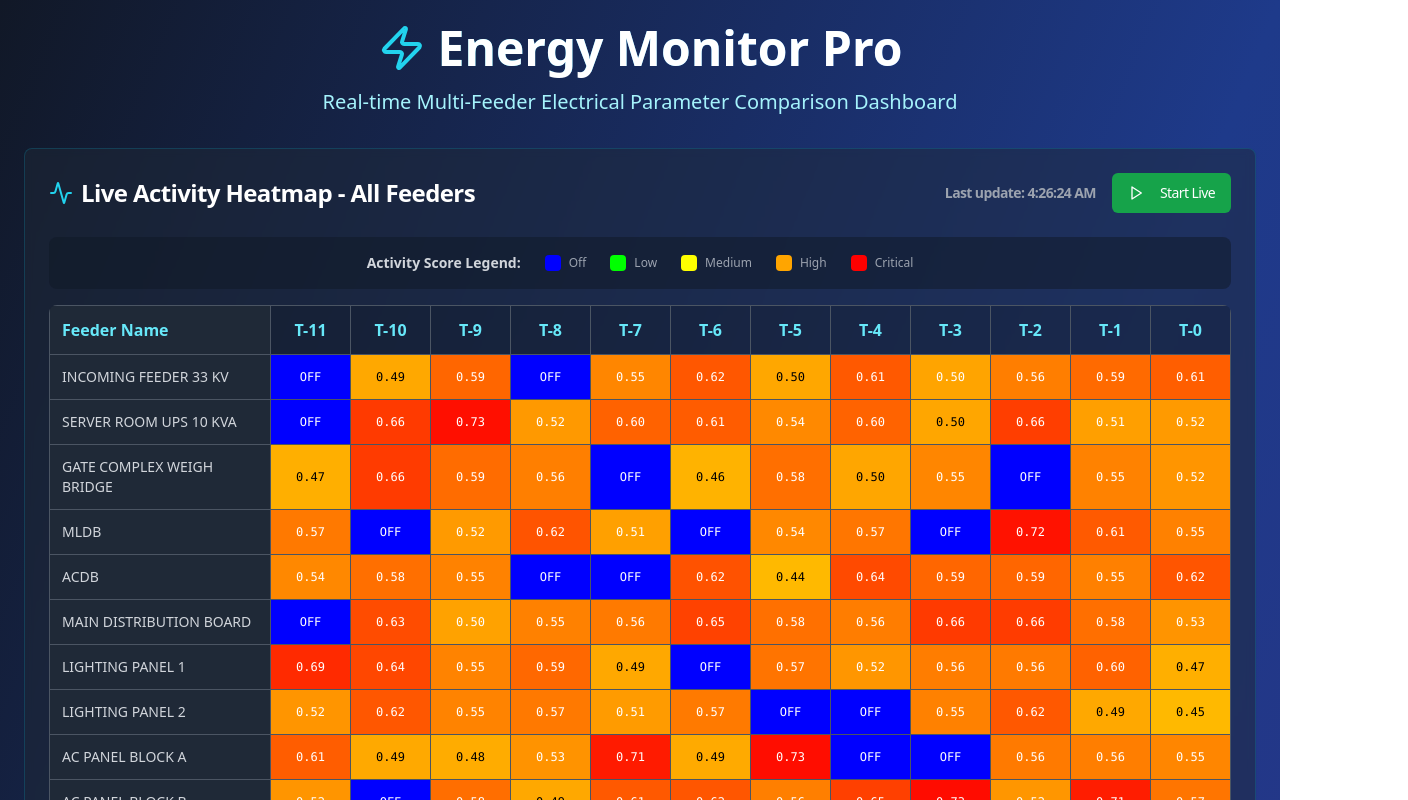
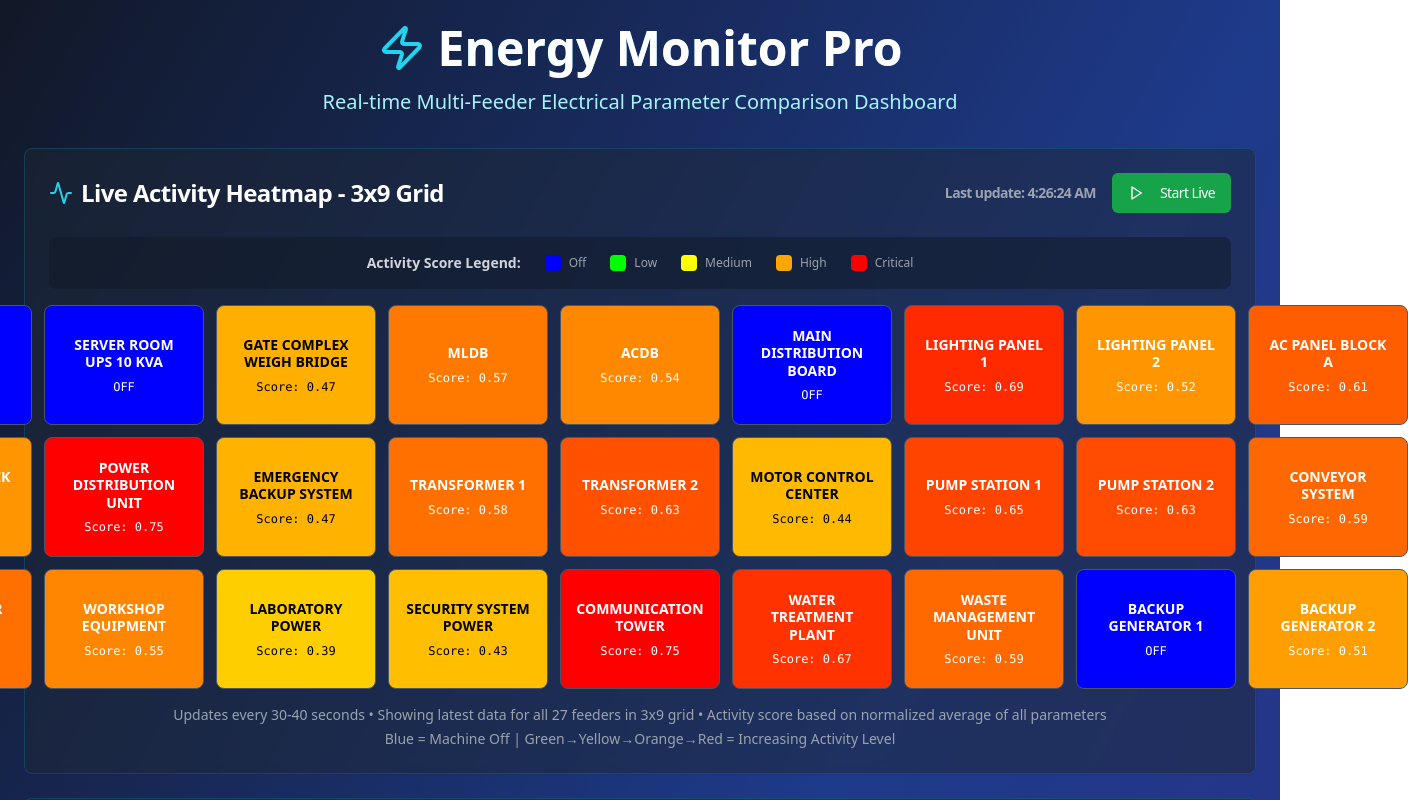
Before and after one commit to Sujalsw/energy-flow-visualizer-compare, a React (Vite) app: page / in a window 1280 px wide. Shown: the top 800 px of the page, 1408 px wide, since content can reach past the window. Built offline with nearby package versions, Linux system fonts and the light colour scheme.

Commit message:
Refactor: Implement 3x9 real-time heatmap
Implement a 3x9 grid heatmap displaying real-time activity scores for 27 feeders, updating every 30-40 seconds. Normalize parameters, calculate activity scores, and apply color gradients based on the score.

```diff
--- a/src/components/LiveHeatmap.tsx
+++ b/src/components/LiveHeatmap.tsx
@@ -43,7 +43,7 @@ const parameters = [
   'active_energy'
 ];
 
-// Predefined ranges for normalization (you can adjust these based on your actual data ranges)
+// Predefined ranges for normalization
 const parameterRanges = {
   current_r: { min: 0, max: 100 },
   current_y: { min: 0, max: 100 },
@@ -57,31 +57,26 @@ const parameterRanges = {
   active_energy: { min: 0, max: 2000 }
 };
 
-interface HeatmapData {
+interface FeederData {
   feeder: string;
-  timePoints: {
-    timestamp: string;
   activityScore: number;
   isOff: boolean;
   rawData: any;
-  }[];
+  timestamp: string;
 }
 
-// Generate mock data that simulates the API response
+// Generate mock data that simulates the latest API response
 const generateMockApiData = () => {
   const now = new Date();
   const data = [];
 
-  for (let timeOffset = 11; timeOffset >= 0; timeOffset--) {
-    const timestamp = new Date(now.getTime() - timeOffset * 35 * 1000); // 35 second intervals
-
   slaveFeeders.forEach((feeder, index) => {
     // Simulate some feeders being "off" occasionally
-      const isOff = Math.random() < 0.1; // 10% chance of being off
+    const isOff = Math.random() < 0.15; // 15% chance of being off
 
     const dataPoint = {
-        id: index + 1 + timeOffset * 27,
-        timestamp: timestamp.toISOString(),
+      id: index + 1,
+      timestamp: now.toISOString(),
       location: "MRSS",
       slave_id: index + 1,
       slave_name: feeder,
@@ -99,7 +94,6 @@ const generateMockApiData = () => {
 
     data.push(dataPoint);
   });
-  }
 
   return data;
 };
@@ -112,7 +106,7 @@ const normalizeParameter = (value: number, param: string): number => {
   return Math.max(0, Math.min(1, (value - range.min) / (range.max - range.min)));
 };
 
-// Calculate activity score for a feeder at a given time
+// Calculate activity score for a feeder
 const calculateActivityScore = (data: any): { score: number; isOff: boolean } => {
   // Check if all parameters are zero (machine is off)
   const allParametersZero = parameters.every(param => data[param] === 0);
@@ -156,42 +150,53 @@ const getActivityColor = (activityScore: number, isOff: boolean): string => {
   }
 };
 
-// Process API data into heatmap format
-const processHeatmapData = (apiData: any[]): HeatmapData[] => {
-  const processed: HeatmapData[] = [];
+// Process API data into grid format
+const processGridData = (apiData: any[]): FeederData[] => {
+  return slaveFeeders.map(feeder => {
+    const feederData = apiData.find(item => item.slave_name === feeder);
 
-  slaveFeeders.forEach(feeder => {
-    const feederData = apiData.filter(item => item.slave_name === feeder);
+    if (!feederData) {
+      return {
+        feeder,
+        activityScore: 0,
+        isOff: true,
+        rawData: null,
+        timestamp: new Date().toISOString()
+      };
+    }
 
-    // Group by timestamp and calculate activity scores
-    const timePointsMap = new Map();
+    const { score, isOff } = calculateActivityScore(feederData);
 
-    feederData.forEach(item => {
-      const { score, isOff } = calculateActivityScore(item);
-      timePointsMap.set(item.timestamp, {
-        timestamp: item.timestamp,
+    return {
+      feeder,
       activityScore: score,
       isOff: isOff,
-        rawData: item
+      rawData: feederData,
+      timestamp: feederData.timestamp
+    };
   });
-    });
+};
 
-    // Convert to array and sort by timestamp
-    const timePoints = Array.from(timePointsMap.values()).sort(
-      (a, b) => new Date(a.timestamp).getTime() - new Date(b.timestamp).getTime()
-    );
+// Arrange feeders in 3x9 grid
+const arrangeInGrid = (feeders: FeederData[]): FeederData[][] => {
+  const grid: FeederData[][] = [];
 
-    processed.push({
-      feeder,
-      timePoints
-    });
-  });
+  for (let row = 0; row < 3; row++) {
+    const rowData: FeederData[] = [];
+    for (let col = 0; col < 9; col++) {
+      const index = row * 9 + col;
+      if (index < feeders.length) {
+        rowData.push(feeders[index]);
+      }
+    }
+    grid.push(rowData);
+  }
 
-  return processed;
+  return grid;
 };
 
 const LiveHeatmap: React.FC = () => {
-  const [heatmapData, setHeatmapData] = useState<HeatmapData[]>([]);
+  const [gridData, setGridData] = useState<FeederData[][]>([]);
   const [isLiveActive, setIsLiveActive] = useState(false);
   const [lastUpdate, setLastUpdate] = useState<Date | null>(null);
 
@@ -203,13 +208,14 @@ const LiveHeatmap: React.FC = () => {
       // const apiData = await response.json();
 
       const apiData = generateMockApiData();
-      const processedData = processHeatmapData(apiData);
-      setHeatmapData(processedData);
+      const processedData = processGridData(apiData);
+      const gridArranged = arrangeInGrid(processedData);
+      setGridData(gridArranged);
       setLastUpdate(new Date());
 
-      console.log('Heatmap data updated:', processedData.length, 'feeders');
+      console.log('Grid heatmap data updated:', processedData.length, 'feeders');
     } catch (error) {
-      console.error('Error fetching heatmap data:', error);
+      console.error('Error fetching grid heatmap data:', error);
     }
   };
 
@@ -235,23 +241,13 @@ const LiveHeatmap: React.FC = () => {
     };
   }, [isLiveActive]);
 
-  // Generate time column headers
-  const getTimeHeaders = () => {
-    if (heatmapData.length === 0) return [];
-
-    const firstFeederTimePoints = heatmapData[0]?.timePoints || [];
-    return firstFeederTimePoints.map((_, index) => `T-${11 - index}`);
-  };
-
-  const timeHeaders = getTimeHeaders();
-
   return (
     <Card className="bg-gray-800/50 border-cyan-500/20 backdrop-blur-sm">
       <CardHeader>
         <CardTitle className="text-white flex items-center justify-between">
           <div className="flex items-center space-x-2">
             <Activity className="h-6 w-6 text-cyan-400" />
-            <span>Live Activity Heatmap - All Feeders</span>
+            <span>Live Activity Heatmap - 3x9 Grid</span>
             {isLiveActive && (
               <div className="flex items-center space-x-2 ml-4">
                 <div className="w-3 h-3 bg-green-500 rounded-full animate-pulse"></div>
@@ -289,7 +285,7 @@ const LiveHeatmap: React.FC = () => {
         </CardTitle>
       </CardHeader>
       <CardContent>
-        {heatmapData.length > 0 ? (
+        {gridData.length > 0 ? (
           <div className="space-y-4">
             {/* Legend */}
             <div className="flex items-center justify-center space-x-6 p-4 bg-gray-900/50 rounded-lg">
@@ -316,75 +312,62 @@ const LiveHeatmap: React.FC = () => {
               </div>
             </div>
 
-            {/* Heatmap Table */}
-            <div className="overflow-x-auto bg-gray-900/30 rounded-lg">
-              <table className="w-full border-collapse">
-                <thead>
-                  <tr>
-                    <th className="sticky left-0 bg-gray-800 text-cyan-300 p-3 text-left border border-gray-600 font-semibold min-w-[200px]">
-                      Feeder Name
-                    </th>
-                    {timeHeaders.map((header, index) => (
-                      <th
-                        key={index}
-                        className="text-cyan-300 p-3 text-center border border-gray-600 font-semibold min-w-[80px]"
-                      >
-                        {header}
-                      </th>
-                    ))}
-                  </tr>
-                </thead>
-                <tbody>
-                  {heatmapData.map((feederData, rowIndex) => (
-                    <tr key={feederData.feeder} className="hover:bg-gray-700/30 transition-colors">
-                      <td className="sticky left-0 bg-gray-800 text-gray-300 p-3 border border-gray-600 font-medium text-sm">
-                        {feederData.feeder}
-                      </td>
-                      {feederData.timePoints.map((timePoint, colIndex) => {
-                        const backgroundColor = getActivityColor(timePoint.activityScore, timePoint.isOff);
-                        const textColor = timePoint.isOff || timePoint.activityScore > 0.5 ? '#FFFFFF' : '#000000';
+            {/* 3x9 Grid Heatmap */}
+            <div className="space-y-3">
+              {gridData.map((row, rowIndex) => (
+                <div key={rowIndex} className="flex space-x-3 justify-center">
+                  {row.map((feederData, colIndex) => {
+                    const backgroundColor = getActivityColor(feederData.activityScore, feederData.isOff);
+                    const textColor = feederData.isOff || feederData.activityScore > 0.5 ? '#FFFFFF' : '#000000';
 
                     return (
-                          <td
-                            key={colIndex}
-                            className="border border-gray-600 p-3 text-center relative group cursor-pointer"
+                      <div
+                        key={`${rowIndex}-${colIndex}`}
+                        className="relative group cursor-pointer border border-gray-600 rounded-lg p-4 min-w-[160px] min-h-[120px] flex flex-col justify-center items-center text-center transition-all hover:scale-105 hover:shadow-lg"
                         style={{ backgroundColor }}
                       >
-                            <div className="text-xs font-mono" style={{ color: textColor }}>
-                              {timePoint.isOff ? 'OFF' : timePoint.activityScore.toFixed(2)}
+                        <div
+                          className="text-sm font-semibold leading-tight mb-2"
+                          style={{ color: textColor }}
+                        >
+                          {feederData.feeder}
+                        </div>
+                        <div
+                          className="text-xs font-mono"
+                          style={{ color: textColor }}
+                        >
+                          {feederData.isOff ? 'OFF' : `Score: ${feederData.activityScore.toFixed(2)}`}
                         </div>
 
                         {/* Tooltip */}
                         <div className="absolute bottom-full left-1/2 transform -translate-x-1/2 mb-2 hidden group-hover:block z-20">
                           <div className="bg-gray-900 text-white text-xs rounded py-2 px-3 whitespace-nowrap shadow-lg border border-gray-600 max-w-xs">
                             <div className="font-semibold">{feederData.feeder}</div>
-                                <div>Time: {new Date(timePoint.timestamp).toLocaleTimeString()}</div>
-                                <div>Status: {timePoint.isOff ? 'OFF' : 'ACTIVE'}</div>
-                                <div>Activity Score: {timePoint.activityScore.toFixed(3)}</div>
-                                {!timePoint.isOff && (
+                            <div>Status: {feederData.isOff ? 'OFF' : 'ACTIVE'}</div>
+                            <div>Activity Score: {feederData.activityScore.toFixed(3)}</div>
+                            <div>Last Update: {new Date(feederData.timestamp).toLocaleTimeString()}</div>
+                            {!feederData.isOff && feederData.rawData && (
                               <>
                                 <div className="mt-1 text-gray-300">Sample Values:</div>
-                                    <div>Current R: {timePoint.rawData.current_r?.toFixed(1)}A</div>
-                                    <div>Voltage RY: {timePoint.rawData.voltage_ry?.toFixed(1)}V</div>
-                                    <div>Active Energy: {timePoint.rawData.active_energy?.toFixed(1)}kWh</div>
+                                <div>Current R: {feederData.rawData.current_r?.toFixed(1)}A</div>
+                                <div>Voltage RY: {feederData.rawData.voltage_ry?.toFixed(1)}V</div>
+                                <div>Active Energy: {feederData.rawData.active_energy?.toFixed(1)}kWh</div>
                               </>
                             )}
                           </div>
                         </div>
-                          </td>
+                      </div>
                     );
                   })}
-                    </tr>
+                </div>
               ))}
-                </tbody>
-              </table>
             </div>
 
             {/* Update Info */}
             <div className="text-center text-sm text-gray-400">
               <p>
                 Updates every 30-40 seconds •
-                Showing last 12 time points •
+                Showing latest data for all 27 feeders in 3x9 grid •
                 Activity score based on normalized average of all parameters
               </p>
               <p className="mt-1">
@@ -396,7 +379,7 @@ const LiveHeatmap: React.FC = () => {
           <div className="text-center py-12">
             <Activity className="h-16 w-16 text-cyan-400 mx-auto mb-4" />
             <h3 className="text-xl font-semibold text-white mb-2">
-              Loading Heatmap Data...
+              Loading Grid Data...
             </h3>
             <p className="text-gray-400">
               Fetching real-time activity data for all 27 feeders
```
Lines whose indentation alone changed are shown as unchanged.
